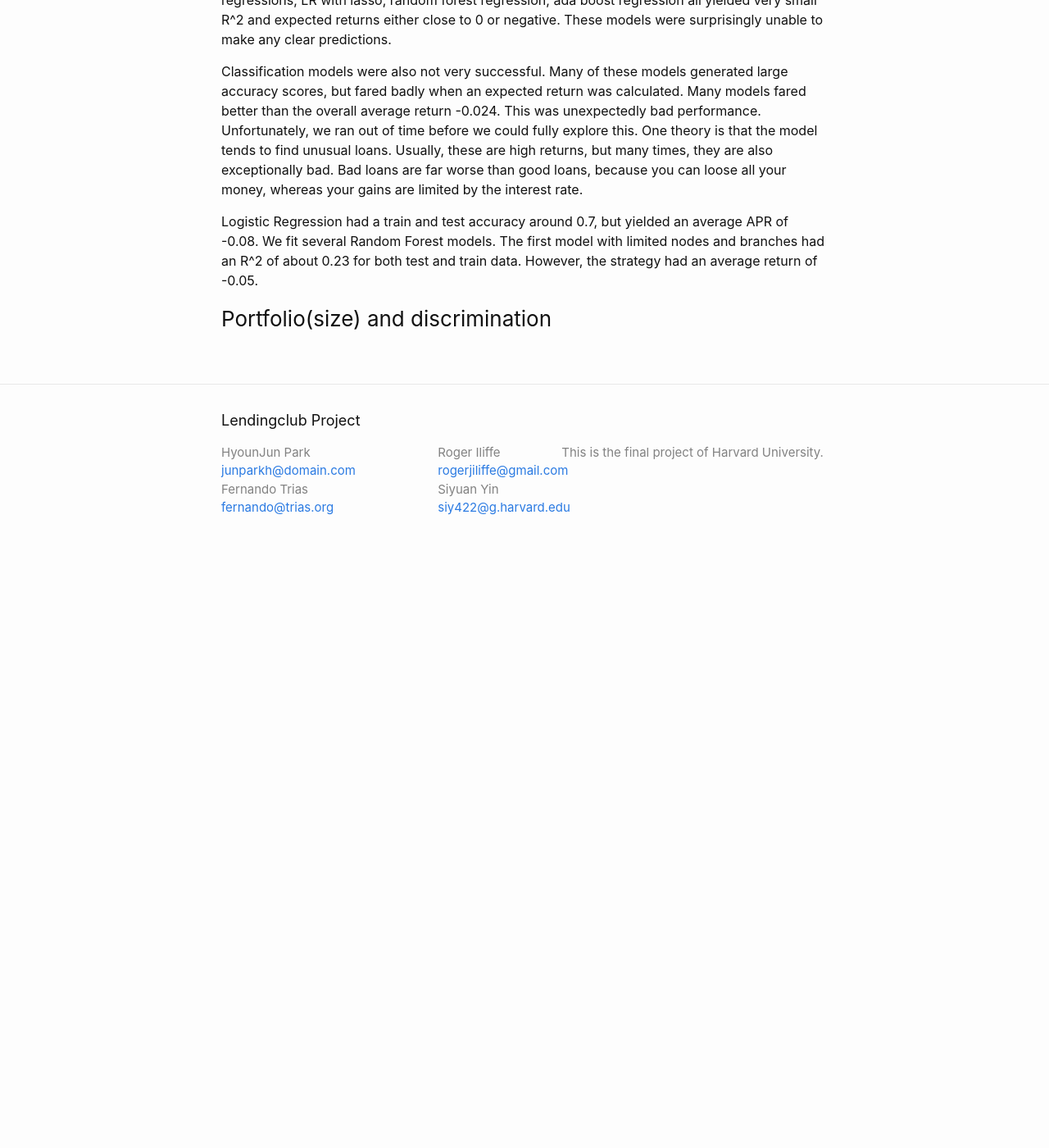
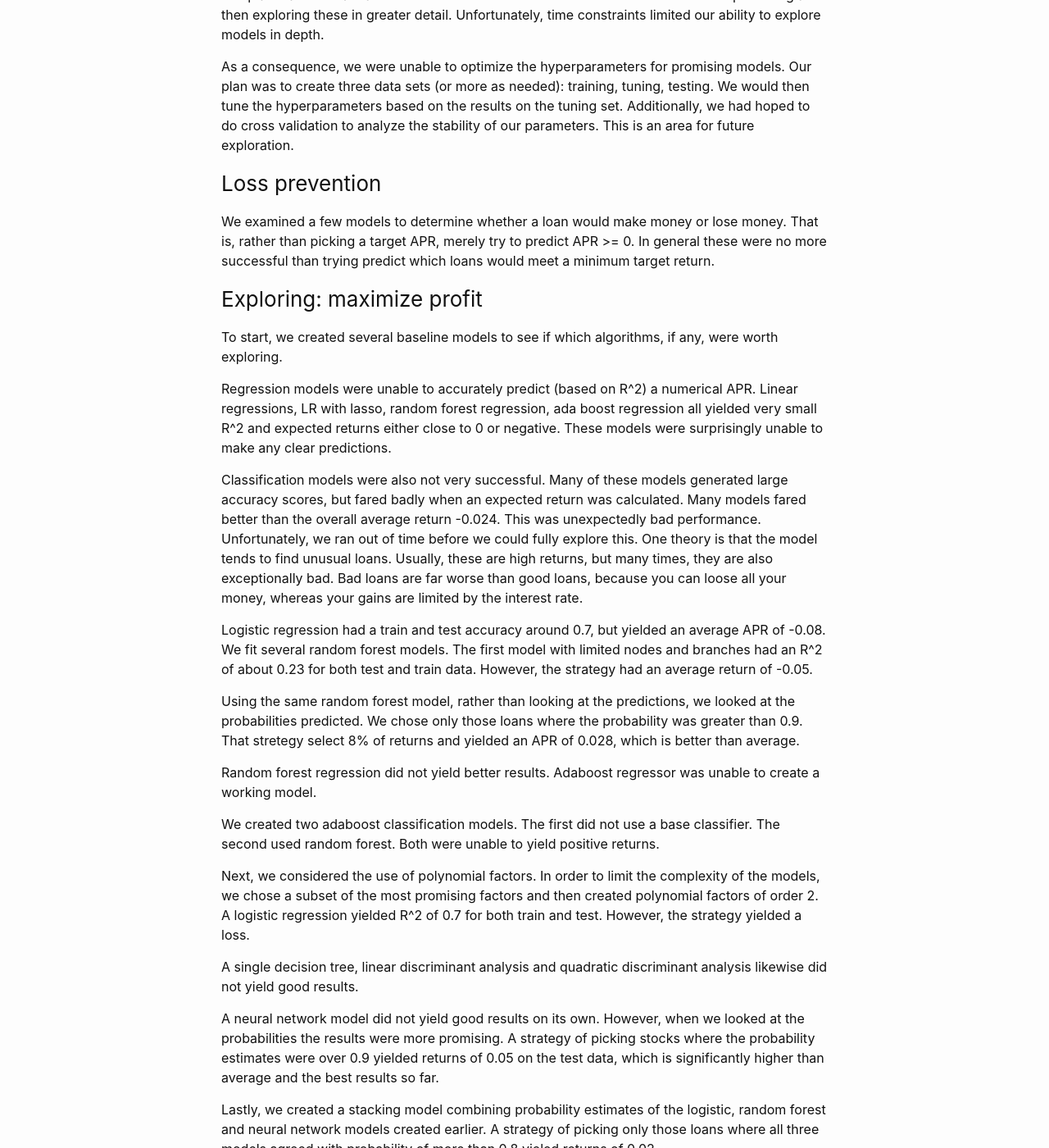
Before and after one commit to junparkh/LendingClub, a Jekyll site: the page built from menu3.md, in a window 1280 px wide and 1400 px high, scrolled down 2526 px. Shown: the whole window at 82% size. Built offline with Jekyll 4.4.1, drawn with Linux system fonts in a browser that asks for light colours; before the commit the page ends 3217 px from its top, so only the background shows below that; some of the changed text lies outside the part shown.

Commit message:
more model info

```diff
--- a/menu3.md
+++ b/menu3.md
@@ -44,6 +44,10 @@
 
 For categorical models, we designated a cutoff target APR. We created a binary category: loans that meet the minimum APR and loans that do not.
 
+### Test / Train split
+
+For our initial model exploration, we split the entire data set into a training set and a test set. 75% of the data was used for training. 25% was used for testing. Our plan was to later tune model hyperparameters by creating three data set: Training, Tuning, Test. As explained later, we ran out of time to do this.
+
 ## Accuracy vs APR
 
 The categorical models were optimized to maximize accuracy. But accuracy is not the best indicator of success because a few bad loans could easily wipe out any profits from good loans. For example, let's say we pick 10 loans: 9 of which return 7%, but one which is a total loss at -100%. That would be 90% accuracy. But still a return of -37%, which is pretty bad.
@@ -52,18 +56,42 @@
 
 ## Overall structure of our method for determining which loans we should take:
 
+Our plan was to create a number of different models to see which ones were most promising and then exploring these in greater detail. Unfortunately, time constraints limited our ability to explore models in depth.
 
+As a consequence, we were unable to optimize the hyperparameters for promising models. Our plan was to create three data sets (or more as needed): training, tuning, testing. We would then tune the hyperparameters based on the results on the tuning set. Additionally, we had hoped to do cross validation to analyze the stability of our parameters. This is an area for future exploration.
 
 ### Loss prevention
 
-We examined a few models to determine whether a loan would make money or lose money. That is, rather than picking a target APR, merely try to predict APR >= 0. In general these were no more successful than predicting a target return.
+We examined a few models to determine whether a loan would make money or lose money. That is, rather than picking a target APR, merely try to predict APR >= 0. In general these were no more successful than trying predict which loans would meet a minimum target return.
 
-### Maximise profit
+### Exploring: maximize profit
+
+To start, we created several baseline models to see if which algorithms, if any, were worth exploring.
 
 Regression models were unable to accurately predict (based on R^2) a numerical APR. Linear regressions, LR with lasso, random forest regression, ada boost regression all yielded very small R^2 and expected returns either close to 0 or negative. These models were surprisingly unable to make any clear predictions.
 
 Classification models were also not very successful. Many of these models generated large accuracy scores, but fared badly when an expected return was calculated. Many models fared better than the overall average return -0.024. This was unexpectedly bad performance. Unfortunately, we ran out of time before we could fully explore this. One theory is that the model tends to find unusual loans. Usually, these are high returns, but many times, they are also exceptionally bad. Bad loans are far worse than good loans, because you can loose all your money, whereas your gains are limited by the interest rate.
 
-Logistic Regression had a train and test accuracy around 0.7, but yielded an average APR of -0.08. We fit several Random Forest models. The first model with limited nodes and branches had an R^2 of about 0.23 for both test and train data. However, the strategy had an average return of -0.05.
+Logistic regression had a train and test accuracy around 0.7, but yielded an average APR of -0.08. We fit several random forest models. The first model with limited nodes and branches had an R^2 of about 0.23 for both test and train data. However, the strategy had an average return of -0.05.
+
+Using the same random forest model, rather than looking at the predictions, we looked at the probabilities predicted. We chose only those loans where the probability was greater than 0.9. That stretegy select 8% of returns and yielded an APR of 0.028, which is better than average.
+
+Random forest regression did not yield better results. Adaboost regressor was unable to create a working model.
+
+We created two adaboost classification models. The first did not use a base classifier. The second used random forest. Both were unable to yield positive returns.
+
+Next, we considered the use of polynomial factors. In order to limit the complexity of the models, we chose a subset of the most promising factors and then created polynomial factors of order 2. A logistic regression yielded R^2 of 0.7 for both train and test. However, the strategy yielded a loss.
+
+A single decision tree, linear discriminant analysis and quadratic discriminant analysis likewise did not yield good results.
+
+A neural network model did not yield good results on its own. However, when we looked at the probabilities the results were more promising. A strategy of picking stocks where the probability estimates were over 0.9 yielded returns of 0.05 on the test data, which is significantly higher than average and the best results so far.
+
+Lastly, we created a stacking model combining probability estimates of the logistic, random forest and neural network models created earlier. A strategy of picking only those loans where all three models agreed with probability of more than 0.8 yieled returns of 0.02.
+
+Thus, the best model was a random forest model that selected loans where the probability estimates were over 0.9. This yielded returns close to 0.05 on the test data.
 
 ### Portfolio(size) and discrimination
+
+Although we did collect data on demographics
+
+## Future
```
